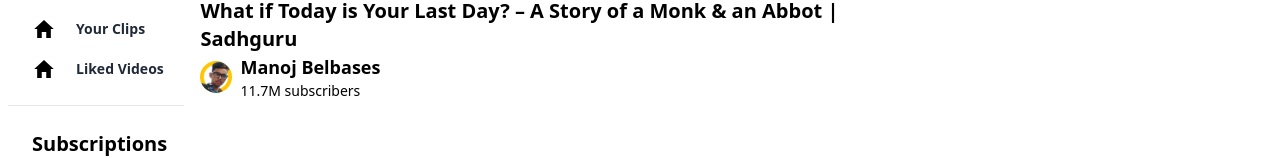
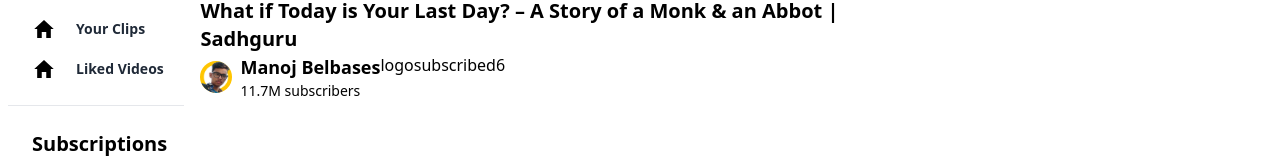
Before and after one commit to jivanaryal/youtube_clone, a React (Vite) app in the folder yt_frontend/: page /singleitem in a window 1280 px wide. Shown: the part 460-618 px from the top of the page. Built offline with nearby package versions, Linux system fonts and the light colour scheme.

Commit message:
working on singleHomepage

```diff
--- a/yt_frontend/src/components/pages/Homepages/SingleHomePage.jsx
+++ b/yt_frontend/src/components/pages/Homepages/SingleHomePage.jsx
@@ -12,7 +12,7 @@
             What if Today is Your Last Day? – A Story of a Monk & an Abbot |
             Sadhguru
           </div>
-          <div className="lskcm">
+          <div className="flex">
             <div className="flex items-center gap-2">
               <img
                 src={manoj}
@@ -25,7 +25,12 @@
               </div>
             </div>
 
-            <div className="subcriber"></div>
+            <div className="flex">
+              <div className="logo"></div>
+              <div className="logo">logo</div>
+              <div className="para">subscribed</div>
+              <div>6</div>
+            </div>
           </div>
         </div>
         <div className="right col-span-4 "></div>
```
